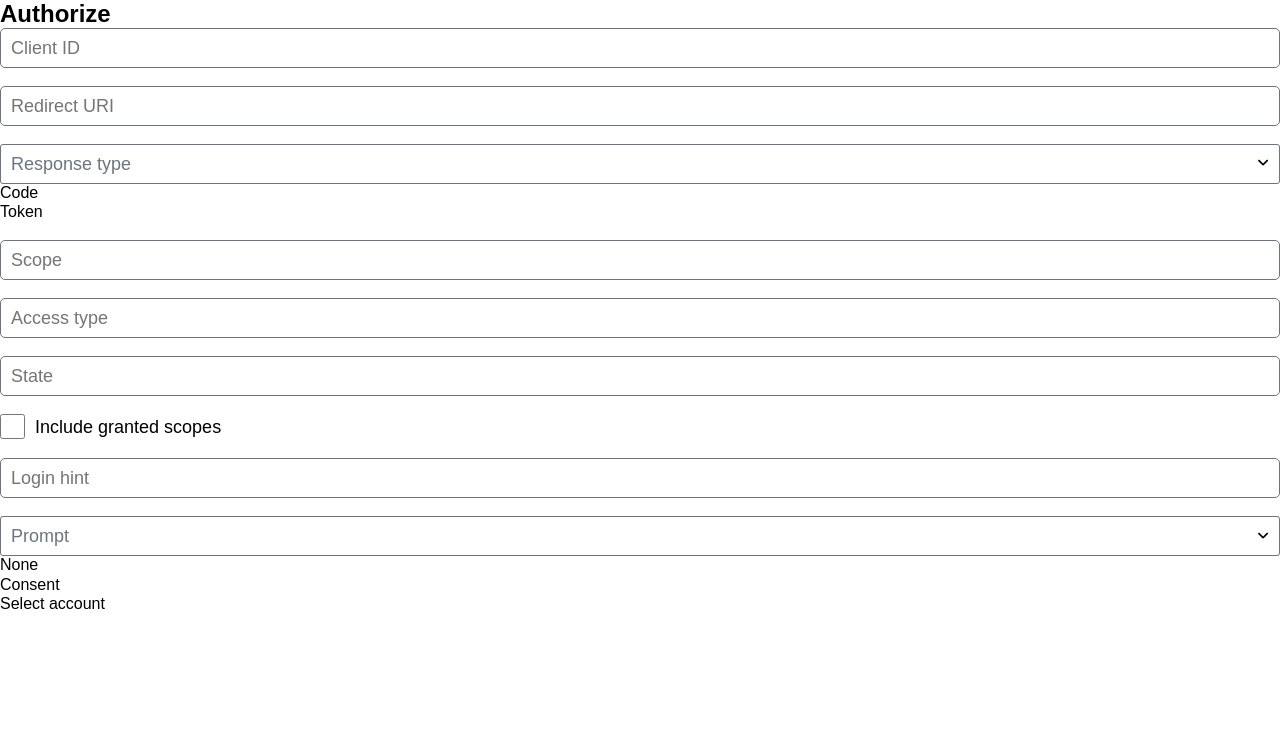
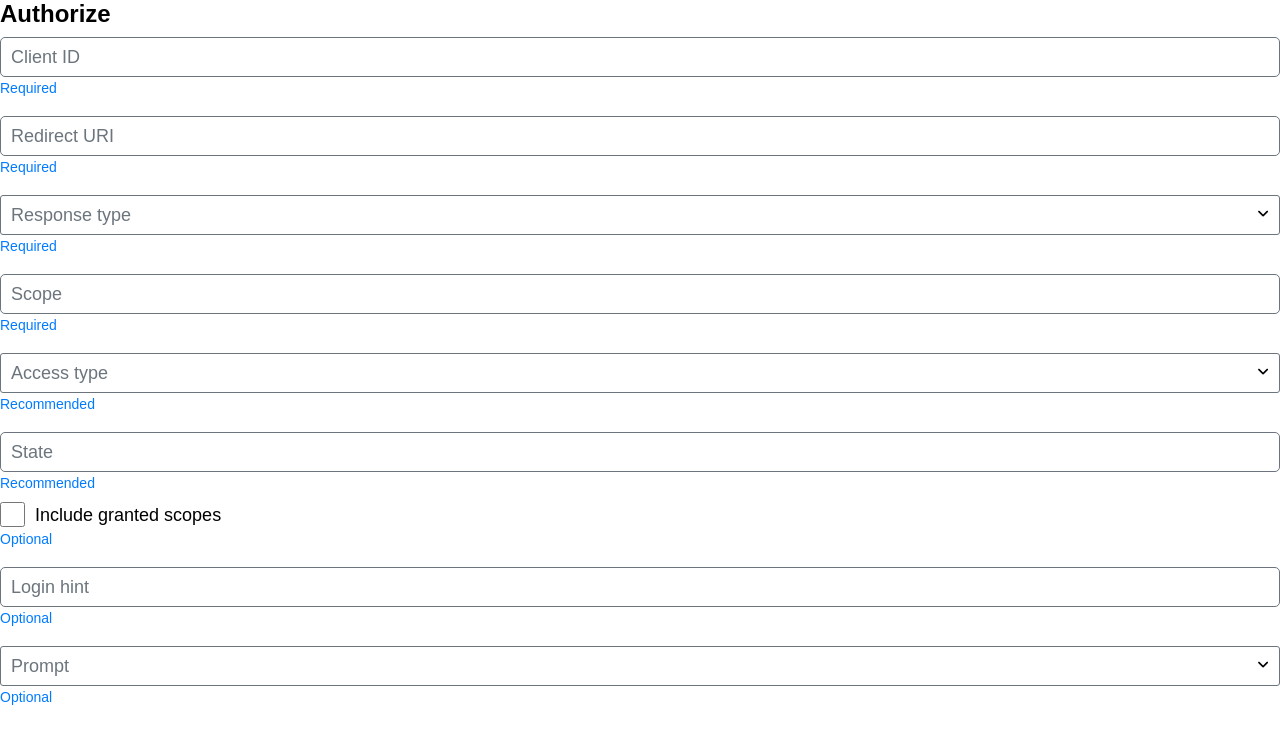
Before and after one commit to jbrems/oauth-debugger, a React (Vite) app: page / in a window 1280 px wide. Shown: the top 744 px of the page. Built offline with nearby package versions, Linux system fonts and the light colour scheme; the HTML template or start-up script is replaced by a standard one; a web font is replaced by a local one.

Commit message:
Add descriptions to Selectmenu

```diff
--- a/src/authorize/Authorize-inputs/AuthorizeInputs.jsx
+++ b/src/authorize/Authorize-inputs/AuthorizeInputs.jsx
@@ -3,15 +3,31 @@ import Input from '../../shared/Input/Input';
 import Selectmenu from '../../shared/Selectmenu/Selectmenu';
 
 export default function AuthorizeInputs () {
-  return <div>
-    <Input label="Client ID"></Input>
-    <Input label="Redirect URI"></Input>
-    <Selectmenu label="Response type" options={[{ value: 'code', label: 'Code' }, { value: 'token', label: 'Token' }]}></Selectmenu>
-    <Input label="Scope"></Input>
-    <Input label="Access type"></Input>
-    <Input label="State"></Input>
-    <Checkbox label="Include granted scopes"></Checkbox>
-    <Input label="Login hint"></Input>
-    <Selectmenu label="Prompt" options={[{ value: 'none', label: 'None' }, { value: 'consent', label: 'Consent' }, { value: 'select_account', label: 'Select account' }]}></Selectmenu>
+  const responseTypeOptions = [
+    { value: 'code', label: 'Code', description: 'For web server applications. This value instructs the Google Authorization Server to return an authorization code as a name=value pair in the query parameters of the URI (?) to which the user is redirected after completing the authorization process.' },
+    { value: 'token', label: 'Token', description: 'For javaScript applications. This value instructs the Google Authorization Server to return the access token as a name=value pair in the fragment identifier of the URI (#) to which the user is redirected after completing the authorization process.' },
+  ];
+
+  const accessTypeOptions = [
+    { value: 'online', label: 'Online' },
+    { value: 'offline', label: 'Offline', description: 'Set the value to offline if your application needs to refresh access tokens when the user is not present at the browser. This value instructs the Google Authorization Server to return a refresh token and an access token the first time that your application exchanges an authorization code for tokens.' },
+  ];
+
+  const promptOptions = [
+    { value: 'none', label: 'None', description: 'Do not display any authentication or consent screens. Must not be specified with other values.' },
+    { value: 'consent', label: 'Consent', description: 'Prompt the user for consent.' },
+    { value: 'select_account', label: 'Select account', description: 'Prompt the user to select an account.' },
+  ];
+
+  return <div style={{ display: 'flex', flexDirection: 'column', gap: '10px' }}>
+    <Input label="Client ID" message="Required"></Input>
+    <Input label="Redirect URI" message="Required"></Input>
+    <Selectmenu label="Response type" options={responseTypeOptions} message="Required"></Selectmenu>
+    <Input label="Scope" message="Required"></Input>
+    <Selectmenu label="Access type" options={accessTypeOptions} message="Recommended"></Selectmenu>
+    <Input label="State" message="Recommended"></Input>
+    <Checkbox label="Include granted scopes" message="Optional"></Checkbox>
+    <Input label="Login hint" message="Optional"></Input>
+    <Selectmenu label="Prompt" options={promptOptions} message="Optional"></Selectmenu>
   </div>;
 }
--- a/src/shared/Input/Input.css
+++ b/src/shared/Input/Input.css
@@ -3,6 +3,7 @@
 div.input-container {
   position: relative;
   padding: 0;
+  margin-top: 9px;
 
   & input {
     border-radius: 5px;
@@ -15,6 +16,10 @@ div.input-container {
     &:focus-visible {
       border-color: var(--color-primary) !important;
       outline: solid 3px var(--color-primary-20) !important;
+    }
+
+    &::placeholder {
+      color: var(--color-secondary);
     }
   }
 
--- /dev/null
+++ b/src/shared/Selectmenu/Option/Option.css
@@ -0,0 +1,35 @@
+@import '../../../App.css';
+
+option {
+  padding: 10px;
+
+  &:hover {
+    box-shadow: inset 0 0 10px var(--color-primary) !important;
+    background: none;
+    color: inherit;
+  }
+
+  &:focus-visible {
+    box-shadow: inset 0 0 10px var(--color-secondary);
+    outline: none;
+  }
+
+  &.hidden {
+    display: none;
+  }
+
+  & div.label {
+    font-size: var(--font-size-form-input);
+    margin-bottom: 5px;
+  }
+
+  &.selected div.label {
+    color: var(--color-primary);
+  }
+
+  & div.description {
+    color: var(--color-secondary);
+    font-size: 12px;
+    white-space: break-spaces;
+  }
+}
--- /dev/null
+++ b/src/shared/Selectmenu/Option/Option.jsx
@@ -0,0 +1,8 @@
+import './Option.css';
+
+export default function Option ({ value, label, description = '', selected = false, hidden = false } = {}) {
+  return <option value={value} selected={selected} className={`${hidden ? 'hidden' : ''} ${selected ? 'selected' : ''}`}>
+    <div className="label">{label}</div>
+    {description && <div className="description">{description}</div>}
+  </option>;
+}
--- a/src/shared/Selectmenu/Selectmenu.css
+++ b/src/shared/Selectmenu/Selectmenu.css
@@ -2,6 +2,7 @@
 
 div.selectmenu-container {
   position: relative;
+  margin-top: 9px;
 
   & selectmenu {
     width: 100%;
@@ -44,13 +45,17 @@ div.selectmenu-container {
       }
     }
 
-    & option.hidden {
-      display: none;
-    }
-
     &:open button {
       border-color: var(--color-primary) !important;
       outline: solid 3px var(--color-primary-20) !important;
+    }
+
+    & div.listbox {
+      border: solid 1px var(--color-secondary);
+      border-radius: var(--border-radius-form-input);
+      box-shadow: 3px 3px 10px var(--color-secondary);
+      width: 0px;
+      margin-top: 3px;
     }
   }
 
--- a/src/shared/Selectmenu/Selectmenu.jsx
+++ b/src/shared/Selectmenu/Selectmenu.jsx
@@ -4,6 +4,7 @@ import './Selectmenu.css';
 
 import Label from '../Label/Label';
 import Message from '../Message/Message';
+import Option from './Option/Option';
 
 export default function Selectmenu ({ label, initialValue = '', options = [], status = 'DEFAULT', message } = {}) {
   const id = useId();
@@ -23,14 +24,18 @@ export default function Selectmenu ({ label, initialValue = '', options = [], st
     {value && <Label htmlFor={id}>{label}</Label>}
     <selectmenu id={id} ref={selectmenuRef} onInput={handleOnChange}>
       <button slot="button" behavior="button">
-        <span className={`selected-value ${!value ? 'hidden' : ''}`} behavior="selected-value"></span>
+        {value && <span className="selected-value">{options.find(option => option.value === value).label}</span>}
         {!value && <span className="placeholder">{label}</span>}
         {value && <i className="fa fa-regular fa-circle-xmark clear-input-icon" onClick={handleClearInput}></i>}
         <i slot="marker" className="fa fa-angle-down"></i>
       </button>
 
-      <option className="hidden" value="" selected={value === ''}></option>
-      {options.map(option => <option key={option.value} value={option.value} selected={option.value === value}>{option.label}</option>)}
+      <div slot="listbox">
+        <div popover="auto" behavior="listbox" className="listbox">
+          <Option value="" selected={value === ''} hidden={true}></Option>
+          {options.map(option => <Option key={option.value} label={option.label} value={option.value} description={option.description} selected={option.value === value} className={option.value === value ? 'selected' : ''}></Option>)}
+        </div>
+      </div>
     </selectmenu>
     <Message status={status}>{message}</Message>
   </div>;
```
Also changed, not shown: 1 other file (tests, documents, lock files or other folders).
